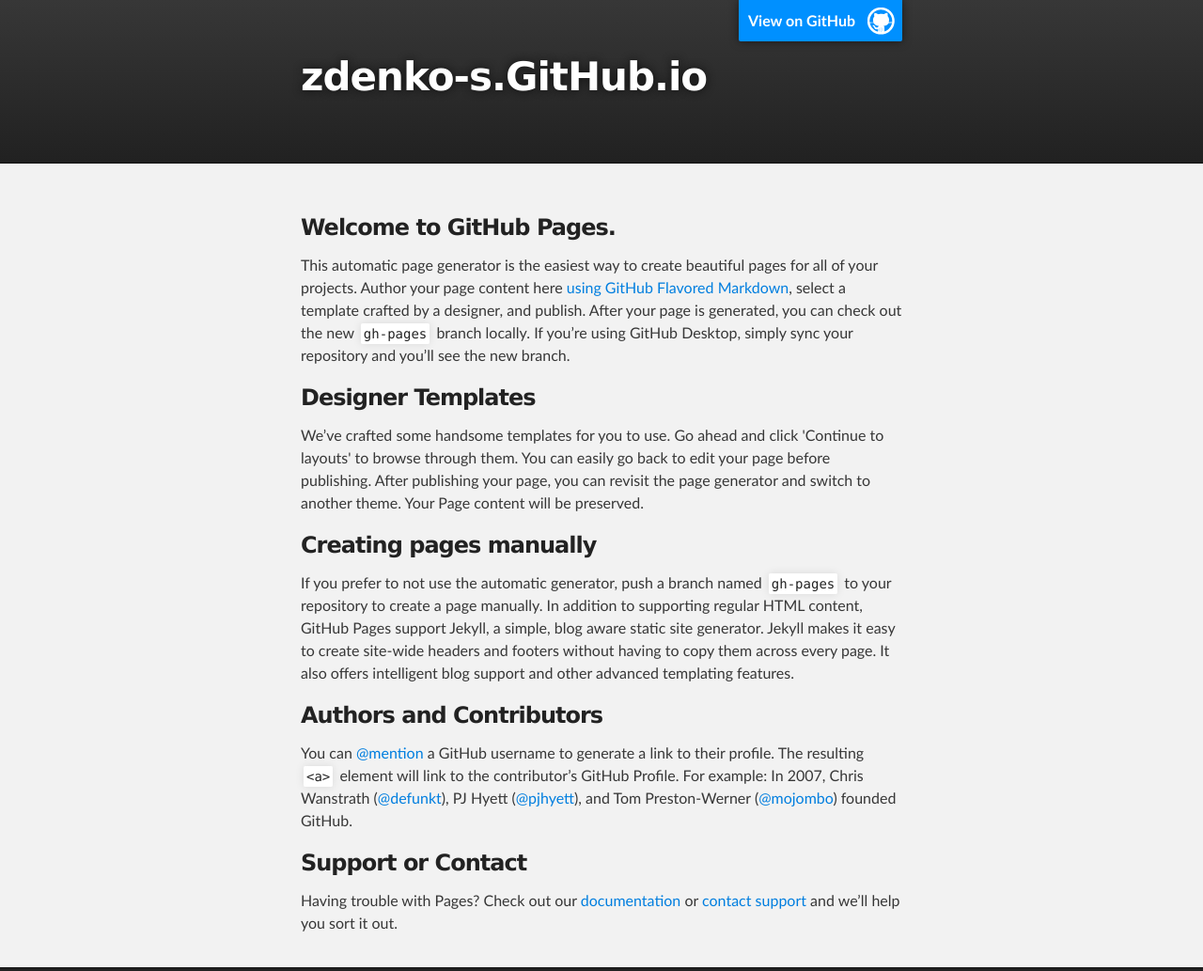
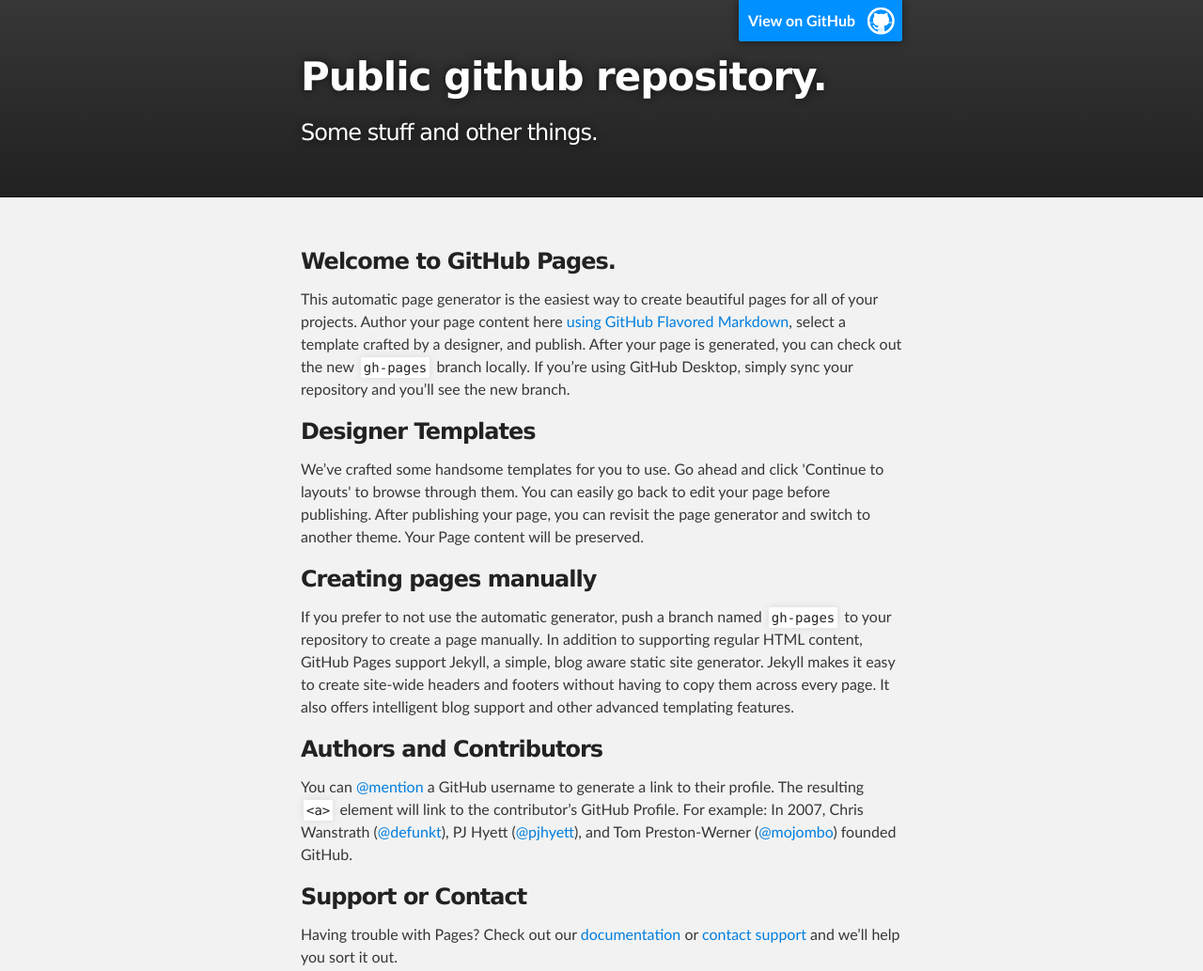
Before and after one commit to zdenko-s/zdenko-s.github.io, a plain HTML site: page index.html in a window 1280 px wide. Shown: the top 1033 px of the page at 94% size. Drawn offline with Linux system fonts and the light colour scheme.

Commit message:
Updated title of index.html

```diff
--- a/index.html
+++ b/index.html
@@ -18,8 +18,8 @@
         <header class="inner">
           <a id="forkme_banner" href="https://github.com/zdenko-s">View on GitHub</a>
 
-          <h1 id="project_title">zdenko-s.GitHub.io</h1>
-          <h2 id="project_tagline"></h2>
+          <h1 id="project_title">Public github repository.</h1>
+          <h2 id="project_tagline">Some stuff and other things.</h2>
 
         </header>
     </div>
```
